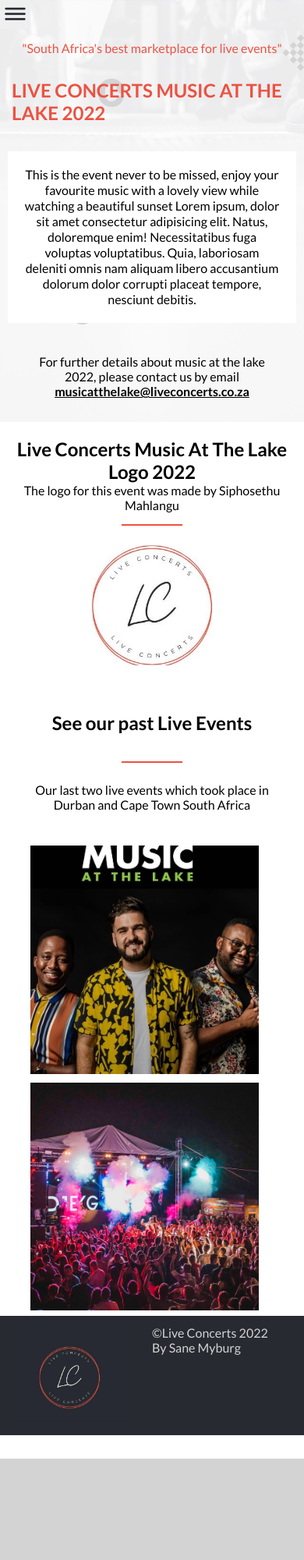
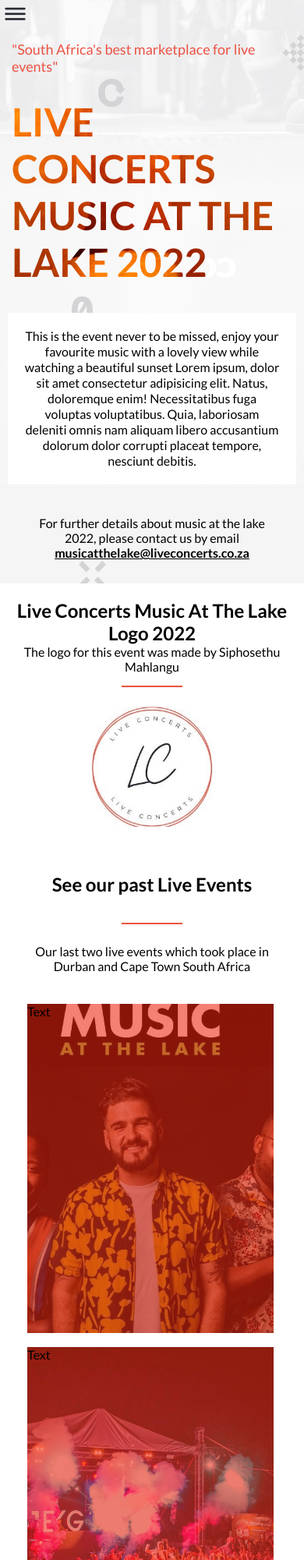
Before and after one commit to SaneMyburg/Capstone-project1, a website: page about.html in a window 390 px wide. Shown: the top 2000 px of the page at 78% size. Before the commit the page ends 1870 px from the top, so only its background shows below. Drawn offline with nearby package versions, Linux system fonts and the light colour scheme.

Commit message:
Add gradient to about images

```diff
--- a/about.html
+++ b/about.html
@@ -86,16 +86,12 @@
           Our last two live events which took place in Durban and Cape Town
           South Africa
         </p>
-        <img
-          class="img1"
-          src="./images/event-y2.jpg"
-          alt="Picture of singing group"
-        />
-        <img
-          class="img2"
-          src="./images/past-events2.jpg"
-          alt="Picture of live concert"
-        />
+        <div class="events-image-cont">
+         <div class="overlay">Text
+          </div>
+          <div class="overlay1">Text
+         </div>
+        </div>
       </div>
       <div class="partners">
         <h2>Partners</h2>
@@ -118,16 +114,16 @@
           </div>
         </div>
       </div>
-      <div class="about-footer">
+      <footer class="about-footer">
         <div>
-          <img src="./images/live-concerts-logo.jpg" alt="live-concerts-logo" />
+          <img src="./images/white-logo1.jpg" alt="live-concerts-logo" />
         </div>
         <div>
           <p class="footerp1">
             <span>&copy;</span>Live Concerts 2022 <br />By Sane Myburg
           </p>
         </div>
-      </div>
+      </footer>
     </section>
    <script src="script.js"></script>
   </body>
--- a/style.css
+++ b/style.css
@@ -77,7 +77,7 @@
 .about-title h2 {
   display: flex;
   justify-content: center;
-  font-size: medium;
+  font-size: large;
   color: #ec5242;
   font-weight: 400;
   padding: 15px;
@@ -87,7 +87,13 @@
   display: flex;
   justify-content: center;
   color: #ec5242;
+  font-weight: 900;
   padding: 15px;
+  font-size: 50px;
+  background: url(./images/test.webp);
+  background-position: center center;
+  -webkit-background-clip: text;
+  color: transparent;
 }
 
 .about-para1 {
@@ -161,15 +167,17 @@
   display: grid;
   grid-template-columns: 50% 50%;
   background-color: white;
+  margin-top: 3%;
 }
 
 .about-footer img {
   width: 40%;
-  margin-left: 5%;
+  margin-left: 10%;
+  margin-top: 6%;
 }
 
 .footerp1 {
-  margin-top: 6%;
+  margin-top: 20%;
 }
 
 .LC-logo {
@@ -184,6 +192,24 @@
 .LC-logo img {
   width: 40%;
   margin-left: 30%;
+}
+
+.overlay {
+  background: linear-gradient(#ec230d93, #f228128b), url(./images/event-y2.jpg);
+  background-repeat: no-repeat;
+  background-position: center;
+  background-size: cover;
+  width:90%;
+  height:50vh;
+}
+
+.overlay1 {
+  background: linear-gradient(#ec230d93, #f228128b), url(./images/past-events2.jpg);
+  background-repeat: no-repeat;
+  background-position: center;
+  background-size: cover;
+  width:90%;
+  height:50vh;
 }
 
 /* mobile media query */
@@ -372,6 +398,7 @@
     margin: 1% 10%;
     width: 75%;
     height: auto;
+    background-color: #ec5242;
   }
 
   .featured-artists button img {
@@ -385,8 +412,21 @@
   }
 
   .about-footer {
-    background-color: #272a31;
-    color: #d3d3d3;
+    background-color: white;
+    color: #272a31;
+  }
+
+  .events-image-cont {
+    display: flex;
+    flex-direction: column;
+    justify-content: space-between;
+    margin-left: 9%;
+    width: 90%;
+
+  }
+
+  .overlay {
+    margin-bottom: 5%;
   }
 }
 
@@ -639,11 +679,11 @@
 
   .about-footer {
     padding: 0% 3% 1% 3%;
-    background-color: #272a31;
+    background-color: white;
   }
 
   .footerp1 {
-    color: #d3d3d3;
+    color: #272a31;
     margin: 15% 0;
   }
 
@@ -663,4 +703,19 @@
   .LC-logo p {
     margin-bottom: 15px;
   }
+
+  .events-image-cont {
+    display: grid;
+    grid-template-columns: 50% 50%;
+    margin-left: 14%;
+    gap: 0%;
+  }
+
+  .events-image-cont {
+    display: flex;
+    justify-content: center;
+    margin-left: 5%;
+    padding: 5%;
+    gap: 2%;
+  }
 }
```
Also changed, not shown: index.html (+3 -3 lines), README.md, images/test.webp (added).
